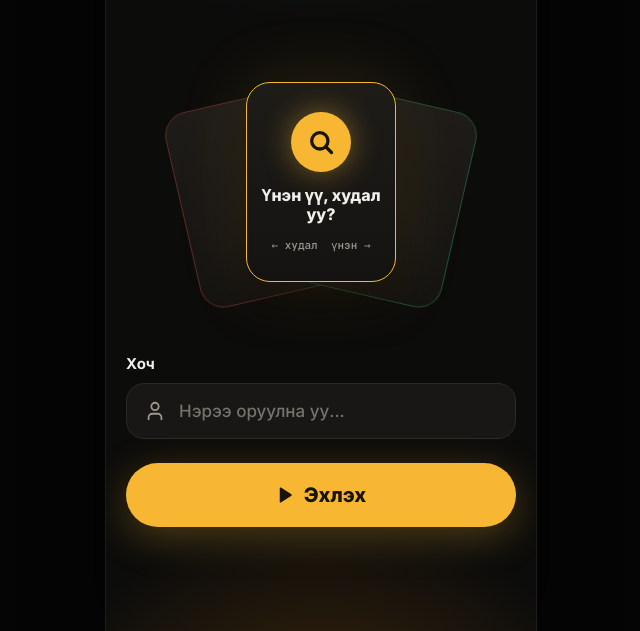
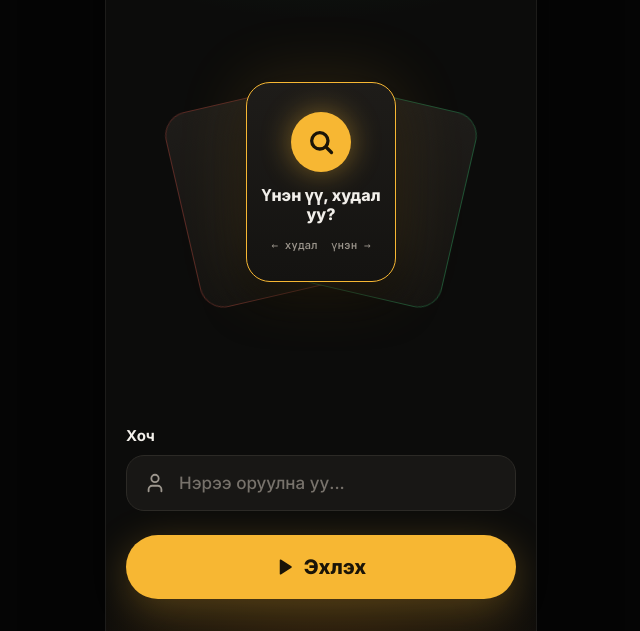
Before and after one commit to 50iinchiher/swipe-smart, a website: page index.html in a window 1280 px wide. Shown: the part 169-800 px from the top of the page, without its empty margins (319-959 px from the left). Drawn offline with Linux system fonts and the light colour scheme.

Commit message:
Доод 72px зайг хасаж байрлалыг хуучнаар нь буцаасан; хоч тасрахыг зассан
Нүүрний голын хэсэгт зай дутахад хочны мөр шахагдаж дээд талаараа
тасардаг байсныг flex-shrink:0-оор зассан.

```diff
--- a/css/style.css
+++ b/css/style.css
@@ -8,9 +8,7 @@
   --fb:#242526; --fbtext:#E4E6EB; --fbg:#B0B3B8; --fbl:#3E4042; --fbblue:#2D88FF;
   --display:Nunito,Inter,system-ui,sans-serif;
   --mono:"JetBrains Mono",ui-monospace,Consolas,monospace;
-  --safe-t:env(safe-area-inset-top,0px);
-  /* Доод 72px: "Powered by Netlify" шошго товчнуудыг дарахгүй */
-  --safe-b:calc(env(safe-area-inset-bottom,0px) + 72px);
+  --safe-t:env(safe-area-inset-top,0px); --safe-b:env(safe-area-inset-bottom,0px);
 }
 *{box-sizing:border-box;margin:0;padding:0}
 html,body{height:100%}
@@ -138,6 +136,7 @@ mark{background:#F7B73355;color:inherit;padding:0 2px;border-radius:4px;box-shad
 @keyframes mq{to{transform:translateX(-50%)}}
 
 .homemain{flex:1;min-height:0;display:flex;flex-direction:column;align-items:center;padding:26px 20px 12px;overflow-y:auto}
+.homemain > *{flex-shrink:0}   /* зай дутвал шахагдаж (хоч тасрах) биш, гүйлгэгдэнэ */
 .ava{width:112px;height:112px;border-radius:50%;display:flex;align-items:center;justify-content:center;flex-shrink:0;color:#D8D3CB;
   background:var(--surf);border:2.5px solid var(--accent);box-shadow:0 0 50px rgba(247,183,51,.22)}
 .ava .i{width:52px;height:52px;stroke-width:1.8}
```
